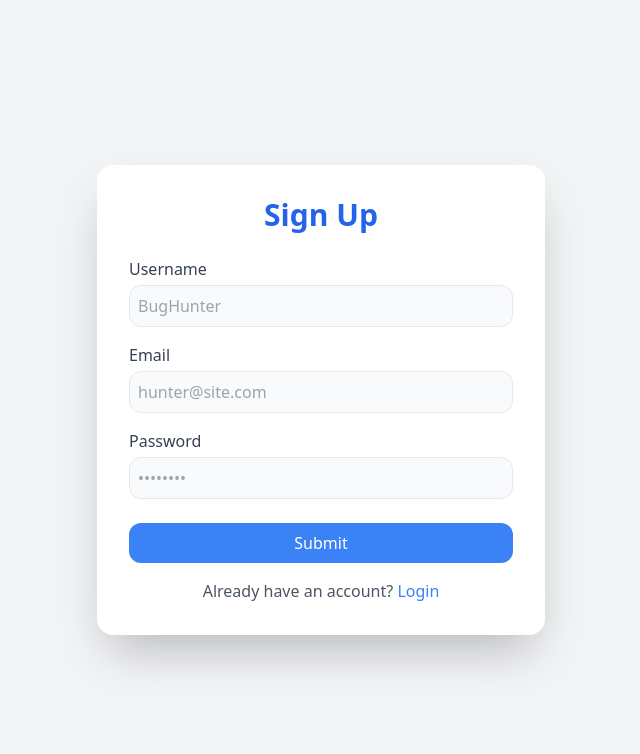
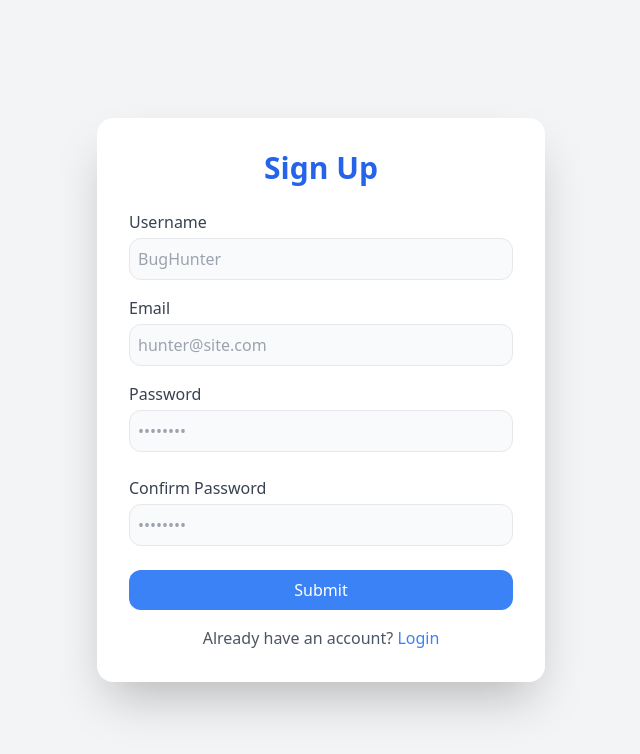
Before and after one commit to RheniumAi/CodeBuddy, a React (Vite) app in the folder frontend/: page /signup in a window 1280 px wide. Shown: the top 754 px of the page, without its empty margins (319-959 px from the left). Built offline with nearby package versions, Linux system fonts and the light colour scheme.

Commit message:
Minor design changes

```diff
--- a/frontend/src/components/popups/Friendrequest.jsx
+++ b/frontend/src/components/popups/Friendrequest.jsx
@@ -66,6 +66,7 @@ const FriendRequests = ({ onClose }) => {
           Close
         </button>
       </div>
+
     </div>
   );
 };
--- a/frontend/src/components/profile/Utility.jsx
+++ b/frontend/src/components/profile/Utility.jsx
@@ -27,20 +27,15 @@ function Utility() {
 
   return (
     <div className="flex flex-col items-center gap-4 p-6">
-      {/* Input Field */}
-      <input
-        type="text"
-        value={email}
-        onChange={(e) => setEmail(e.target.value)}
-        placeholder="Enter email"
-        className="p-2 border border-gray-300 rounded-md w-64 focus:outline-none focus:ring-2 focus:ring-blue-500"
-      />
 
       {/* Buttons */}
-      <div className="flex gap-4">
-        <Button text="Add Friend" className="bg-blue-500 text-white hover:bg-blue-600" onClick={handleSubmit} />
-        <Button text="Collaborate" className="bg-purple-500 text-white hover:bg-purple-600" />
+      <div className="join">
+        <input className="input input-bordered join-item" placeholder="Search by Email" value={email} onChange={(e) => setEmail(e.target.value)}/>
+        <button className="btn join-item rounded-r-full" onClick={handleSubmit}>Add</button>
       </div>
+
+      <Button text="Collaborate" className="bg-purple-500 text-white hover:bg-purple-600" />
+
     </div>
   );
 }
--- a/frontend/src/pages/auth/signup/SignUpPage.jsx
+++ b/frontend/src/pages/auth/signup/SignUpPage.jsx
@@ -12,6 +12,7 @@ function SignUpPage() {
     username: '',
     email: '',
     password: '',
+    confirmPassword: '',
   });
 
   const handleSubmit = async (e) => {
@@ -80,6 +81,19 @@ function SignUpPage() {
           />
         </label>
 
+        <label className="flex flex-col gap-1 mb-6">
+          <span className="font-medium text-gray-700">Confirm Password</span>
+          <input
+            type="password"
+            className="p-2 border rounded-xl bg-gray-50 focus:outline-none focus:ring-2 focus:ring-blue-400 hover:shadow-md transition duration-300"
+            placeholder="••••••••"
+            name="confirmPassword"
+            onChange={handleChange}
+            value={formData.confirmPassword}
+            required
+          />
+        </label>
+
         <button
           className="w-full bg-blue-500 text-white py-2 rounded-xl hover:bg-blue-600 hover:shadow-xl transition duration-300"  onClick={handleSubmit}
         >
```
Also changed, not shown: 1 other file (tests, documents, lock files or other folders).
